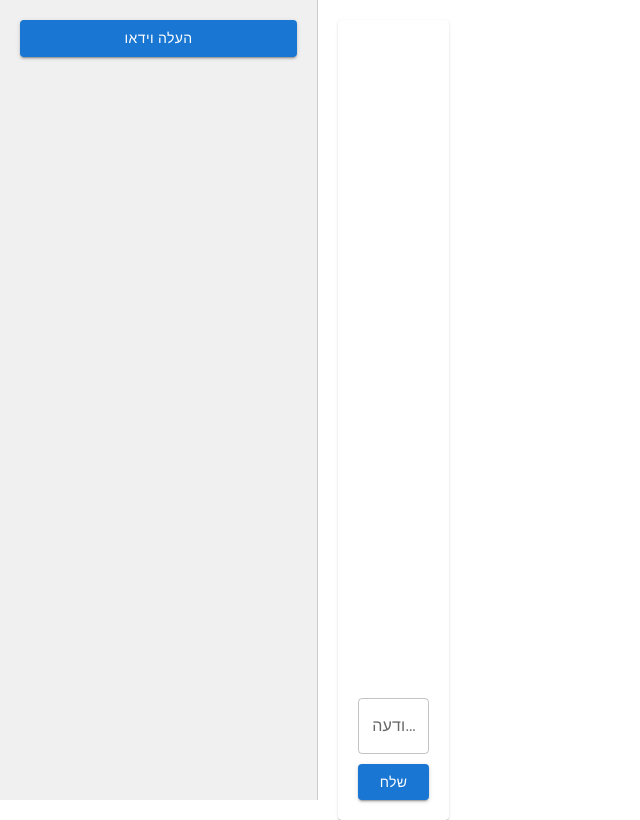
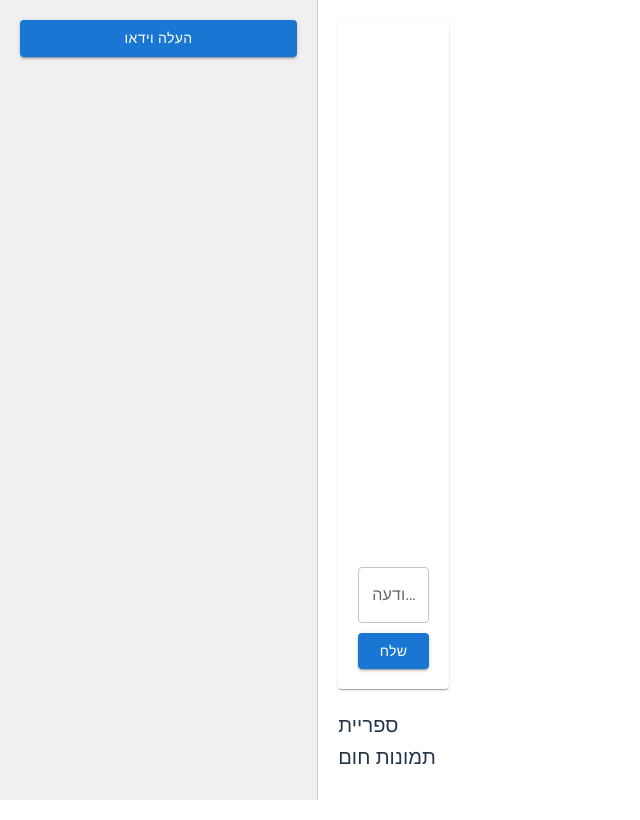
Before and after one commit to omriarg/naturanomaly, a React (Vite) app in the folder code/frontend/naturalAnomaly/: page / in a window 1280 px wide. Shown: the whole page, without its empty margins (0-640 px from the left). Built offline with nearby package versions, Linux system fonts and the light colour scheme.

Commit message:
add new component
# Conflicts:
#	code/backend/chroma.sqlite3
#	code/backend/naturalanomaly/vector_store/456bca43-9868-4263-a0c7-0521b827526f/length.bin
#	code/backend/naturalanomaly/vector_store/chroma.sqlite3

```diff
--- a/code/frontend/naturalAnomaly/src/components/ChatWindow.jsx
+++ b/code/frontend/naturalAnomaly/src/components/ChatWindow.jsx
@@ -48,7 +48,7 @@ const ChatWindow = () => {
     method: 'POST',
     headers: {
       'Content-Type': 'application/json',
-        'X-CSRFToken': getCookie('csrftoken')  // הוסף את ה-CSRF token כאן
+      'X-CSRFToken': getCookie('csrftoken'),
     },
     body: JSON.stringify({ message: inputMessage }),
   })
@@ -63,7 +63,13 @@ const ChatWindow = () => {
         sender: 'bot',
         content: data.response,
       };
+
       setMessages((prevMessages) => [...prevMessages, botMessage]);
+
+      // אם ההודעה מהבוט היא תמונה - הוסף לספריית התמונות
+      if (data.image) {
+        addThumbnail(data.image); // כאן אנו מוסיפים את התמונה
+      }
     })
     .catch((error) => {
       console.error('Fetch error:', error);
--- a/code/frontend/naturalAnomaly/src/components/MainScreen.jsx
+++ b/code/frontend/naturalAnomaly/src/components/MainScreen.jsx
@@ -3,12 +3,19 @@ import ChatWindow from './ChatWindow.jsx';
 import UploadVideo from './UploadVideo.jsx';
 import VideoPlayer from './VideoPlayer.jsx';
 import { Box } from '@mui/material';
+import ThumbnailsLibrary from './ThumbnailsLibrary'; // ייבוא הקומפוננטה החדשה
 
 const MainScreen = () => {
   const [videoUrl, setVideoUrl] = useState(null);
+  const [thumbnails, setThumbnails] = useState([]); // ניהול התמונות
 
   const handleVideoUpload = (url) => {
     setVideoUrl(url);
+  };
+
+  // פונקציה להוספת תמונת חום חדשה לספרייה
+  const addThumbnail = (image) => {
+    setThumbnails((prev) => [...prev, image]);
   };
 
   return (
@@ -40,12 +47,15 @@ const MainScreen = () => {
       <Box
         sx={{
           flex: 1,
+          display: 'flex',
+          flexDirection: 'column',
           padding: '20px',
           borderLeft: '1px solid #ccc',
           backgroundColor: '#ffffff',
         }}
       >
-        <ChatWindow />
+        <ChatWindow addThumbnail={addThumbnail} />
+        <ThumbnailsLibrary thumbnails={thumbnails} />
       </Box>
     </Box>
   );
--- /dev/null
+++ b/code/frontend/naturalAnomaly/src/components/ThumbnailsLibrary.jsx
@@ -0,0 +1,40 @@
+import React, { useState } from 'react';
+import { Box, Typography, Modal, Paper } from '@mui/material';
+
+const ThumbnailsLibrary = ({ thumbnails }) => {
+  const [selectedImage, setSelectedImage] = useState(null);
+
+  const handleThumbnailClick = (image) => {
+    setSelectedImage(image);
+  };
+
+  const handleCloseModal = () => {
+    setSelectedImage(null);
+  };
+
+  return (
+    <Box sx={{ marginTop: '20px' }}>
+      <Typography variant="h6" gutterBottom>ספריית תמונות חום</Typography>
+      <Box sx={{ display: 'flex', gap: '10px', flexWrap: 'wrap' }}>
+        {thumbnails.map((thumb, index) => (
+          <Box
+            key={index}
+            sx={{ cursor: 'pointer', width: '80px', height: '80px', overflow: 'hidden' }}
+            onClick={() => handleThumbnailClick(thumb)}
+          >
+            <img src={thumb} alt={`Thumbnail ${index}`} style={{ width: '100%', height: '100%', objectFit: 'cover' }} />
+          </Box>
+        ))}
+      </Box>
+
+      {/* תצוגה מוגדלת של התמונה בלחיצה */}
+      <Modal open={!!selectedImage} onClose={handleCloseModal}>
+        <Paper sx={{ padding: '20px', maxWidth: '90%', maxHeight: '90%', margin: 'auto' }}>
+          <img src={selectedImage} alt="Selected" style={{ width: '100%', height: 'auto' }} />
+        </Paper>
+      </Modal>
+    </Box>
+  );
+};
+
+export default ThumbnailsLibrary;
```
Lines whose indentation alone changed are shown as unchanged.
